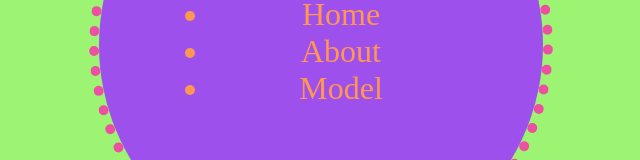
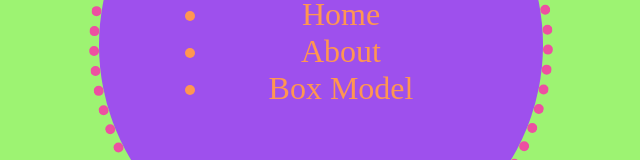
Before and after one commit to popesbible/project1, a plain HTML site: page w4/sitemap.html in a window 1280 px wide. Shown: the part 393-553 px from the top of the page, without its empty margins (319-959 px from the left). Drawn offline with Linux system fonts and the light colour scheme.

Commit message:
fixed link to box model in sitemap

```diff
--- a/w4/sitemap.html
+++ b/w4/sitemap.html
@@ -21,12 +21,12 @@
                 <a href="about.html">About</a>
             </li>
             <li>
-                <a href="/lesliev-pub/w4/sitemap.html/#model">Model</a>
+                <a href="#model"> Box Model</a>
             </li>
         </ul>
     </div>
 
-    <figure class="model">
+    <figure id="model">
         <img src="../img/boxmodel.png" alt="Box model for center class"
         title="Box Model for Cirlce"  loading="lazy" class="middle">
         <figcaption class="middle">
```
